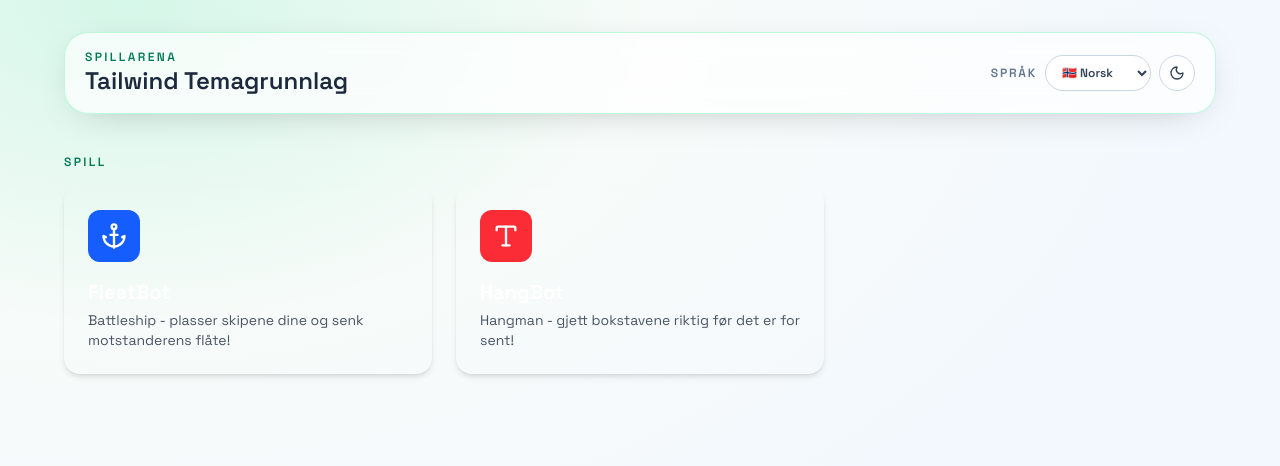
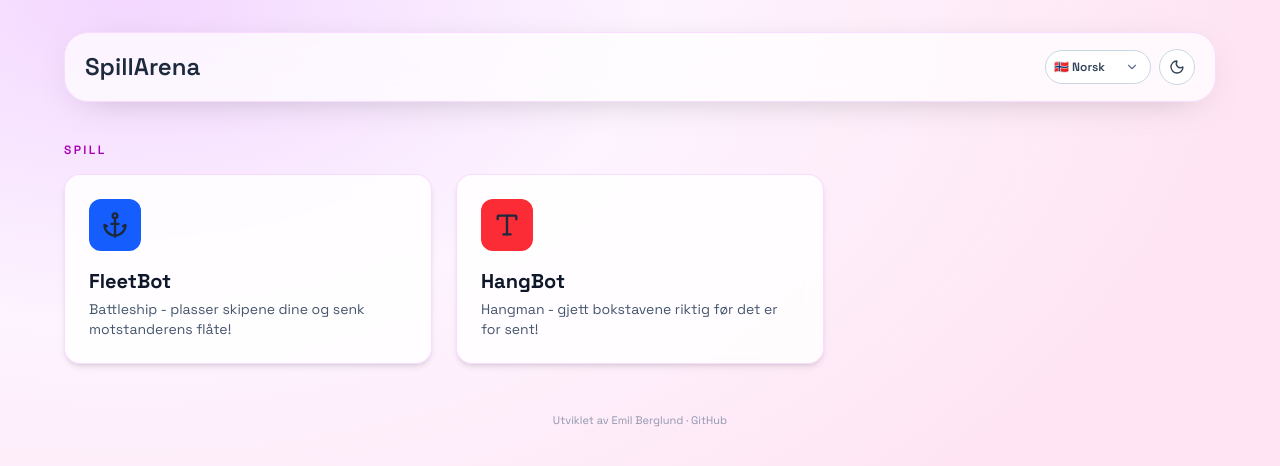
Before and after one commit to SpillArena/SpillArena, a React (Vite) app: page / in a window 1280 px wide. Shown: the top 466 px of the page. Built offline with nearby package versions, Linux system fonts and the light colour scheme.

Commit message:
feat: update styles and add footer with developer information

```diff
--- a/index.html
+++ b/index.html
@@ -2,7 +2,7 @@
 <html lang="en">
   <head>
     <meta charset="UTF-8" />
-    <link rel="icon" type="image/svg+xml" href="/favicon.svg" />
+    <link rel="icon" type="image/svg+xml" href="/src/assets/logo.png" />
     <meta name="viewport" content="width=device-width, initial-scale=1.0" />
     <title>SpillArena - Samle spillene</title>
   </head>
--- a/src/App.tsx
+++ b/src/App.tsx
@@ -1,5 +1,5 @@
 import { useEffect, useState } from 'react'
-import { Moon, Sun } from 'lucide-react'
+import { ChevronDown, Moon, Sun } from 'lucide-react'
 import { useTranslation } from 'react-i18next'
 import { games } from './data/games'
 import PageCard from './components/PageCard'
@@ -44,35 +44,35 @@ function App() {
   }
 
   return (
-    <main className="min-h-screen bg-[radial-gradient(90%_90%_at_10%_0%,#d5f7e8_0%,#f7fbf9_45%,#f3f8ff_100%)] px-6 py-8 text-slate-800 transition-colors duration-300 dark:bg-[radial-gradient(90%_90%_at_10%_0%,#0b2a1e_0%,#111827_45%,#05070d_100%)] dark:text-slate-200 sm:px-10 lg:px-16">
+    <main className="min-h-screen bg-[radial-gradient(90%_90%_at_10%_0%,#f3d7ff_0%,#fdf4ff_45%,#ffe4f3_100%)] px-6 py-8 text-slate-800 transition-colors duration-300 dark:bg-[radial-gradient(90%_90%_at_10%_0%,#2a0f37_0%,#1a1129_45%,#0a0613_100%)] dark:text-slate-200 sm:px-10 lg:px-16">
       <div className="mx-auto flex w-full max-w-6xl flex-col gap-10">
 
         {/* Header */}
-        <header className="flex items-center justify-between rounded-3xl border border-emerald-200/70 bg-white/70 px-5 py-4 shadow-[0_8px_40px_-20px_rgba(0,0,0,0.35)] backdrop-blur-md dark:border-emerald-900/60 dark:bg-slate-900/70">
+        <header className="flex items-center justify-between rounded-3xl border border-fuchsia-200/70 bg-white/70 px-5 py-4 shadow-[0_8px_40px_-20px_rgba(0,0,0,0.35)] backdrop-blur-md dark:border-fuchsia-900/60 dark:bg-slate-900/70">
           <div>
-            <p className="text-xs font-semibold uppercase tracking-[0.2em] text-emerald-700 dark:text-emerald-300">
-              {t('appName')}
-            </p>
-            <h1 className="text-xl font-semibold sm:text-2xl">{t('headerTitle')}</h1>
+            <h1 className="text-xl font-semibold sm:text-2xl">{t('appName')}</h1>
           </div>
           <div className="flex items-center gap-2">
-            <span className="text-xs font-semibold uppercase tracking-[0.15em] text-slate-500 dark:text-slate-400">
-              {t('languageLabel')}
-            </span>
+            <div className="relative">
               <select
                 aria-label={t('languageLabel')}
                 value={currentLanguage}
                 onChange={(e) => changeLanguage(e.target.value as 'no' | 'en')}
-              className="rounded-full border border-slate-300 bg-white px-3 py-2 text-xs font-semibold text-slate-700 transition hover:bg-slate-50 dark:border-slate-700 dark:bg-slate-800 dark:text-slate-100"
+                className="appearance-none rounded-full border border-slate-300 bg-white pl-2 pr-9 py-2 text-xs font-semibold text-slate-700 transition dark:border-slate-700 dark:bg-slate-800 dark:text-slate-100 cursor-pointer"
               >
                 <option value="no">🇳🇴 Norsk</option>
                 <option value="en">🇬🇧 English</option>
               </select>
+              <ChevronDown
+                className="pointer-events-none absolute right-3 top-1/2 h-3.5 w-3.5 -translate-y-1/2 text-slate-500 dark:text-slate-300"
+                aria-hidden="true"
+              />
+            </div>
             <button
               type="button"
               onClick={() => setIsDark((c) => !c)}
               aria-label={isDark ? t('switchToLight') : t('switchToDark')}
-              className="inline-flex h-9 w-9 cursor-pointer items-center justify-center rounded-full border border-slate-300 bg-white text-slate-700 transition hover:-translate-y-0.5 hover:bg-slate-50 dark:border-slate-700 dark:bg-slate-800 dark:text-slate-100 dark:hover:bg-slate-700"
+              className="inline-flex h-9 w-9 cursor-pointer items-center justify-center rounded-full border border-slate-300 bg-white text-slate-700 transition hover:-translate-y-0.5 dark:border-slate-700 dark:bg-slate-800 dark:text-slate-100 dark:hover:bg-slate-700"
             >
               {isDark ? <Sun className="h-4 w-4" aria-hidden="true" /> : <Moon className="h-4 w-4" aria-hidden="true" />}
             </button>
@@ -81,7 +81,7 @@ function App() {
 
         {/* Spill */}
         <section>
-          <p className="mb-4 text-xs font-semibold uppercase tracking-[0.2em] text-emerald-700 dark:text-emerald-300">
+          <p className="mb-4 text-xs font-semibold uppercase tracking-[0.2em] text-fuchsia-700 dark:text-fuchsia-300">
             {t('gamesLabel', 'Spill')}
           </p>
           <div className="grid gap-6 sm:grid-cols-2 lg:grid-cols-3">
@@ -91,6 +91,18 @@ function App() {
           </div>
         </section>
 
+        <footer className="pt-2 text-center text-[11px] text-slate-500/70 dark:text-slate-400/70">
+          {t('developedBy', { name: 'Emil Berglund' })} ·{' '}
+          <a
+            href="https://github.com/EmilB04"
+            target="_blank"
+            rel="noopener noreferrer"
+            className="underline-offset-2 transition hover:text-fuchsia-700 hover:underline dark:hover:text-fuchsia-300"
+          >
+            GitHub
+          </a>
+        </footer>
+
       </div>
     </main>
   )
--- a/src/components/PageCard.tsx
+++ b/src/components/PageCard.tsx
@@ -12,14 +12,13 @@ const PageCard = ({ game, onClick }: Props) => {
     return (
         <div
             onClick={() => onClick(game.route)}
-            className="cursor-pointer rounded-2xl p-6 text-white shadow-md transition-transform hover:scale-105 hover:shadow-xl"
-            style={{ backgroundColor: undefined }}
+            className="cursor-pointer rounded-2xl border border-fuchsia-200/70 bg-white/85 p-6 shadow-md backdrop-blur-sm transition-transform hover:scale-105 hover:shadow-xl dark:border-fuchsia-900/60 dark:bg-slate-900/80"
         >
             <div className={`${game.color} mb-4 inline-flex rounded-xl p-3`}>
                 {LucideIcon && <LucideIcon size={28} />}
             </div>
-            <h2 className="mb-1 text-xl font-bold">{game.title}</h2>
-            <p className="text-sm text-gray-600">{game.description}</p>
+            <h2 className="mb-1 text-xl font-bold text-slate-900 dark:text-slate-100">{game.title}</h2>
+            <p className="text-sm text-slate-600 dark:text-slate-300">{game.description}</p>
         </div>
     );
 };
--- a/src/i18n.ts
+++ b/src/i18n.ts
@@ -21,6 +21,7 @@ void i18n.use(initReactI18next).init({
                 accent: 'Aksent',
                 info: 'Info',
                 languageLabel: 'Språk',
+                developedBy: 'Utviklet av {{name}}',
             },
         },
         en: {
@@ -38,6 +39,7 @@ void i18n.use(initReactI18next).init({
                 accent: 'Accent',
                 info: 'Info',
                 languageLabel: 'Language',
+                developedBy: 'Developed by {{name}}',
             },
         },
     },
--- a/src/index.css
+++ b/src/index.css
@@ -4,13 +4,13 @@
 
 :root {
   --font-sans: 'Space Grotesk', 'Avenir Next', 'Segoe UI', sans-serif;
-  --color-surface: #f8fafc;
-  --color-ink: #0f172a;
+  --color-surface: #fff5fc;
+  --color-ink: #1f1230;
 }
 
 html.dark {
-  --color-surface: #05070d;
-  --color-ink: #e2e8f0;
+  --color-surface: #0a0613;
+  --color-ink: #f3e8ff;
 }
 
 html,
```
Also changed, not shown: src/assets/logo.png (added). Lines whose indentation alone changed are shown as unchanged.
